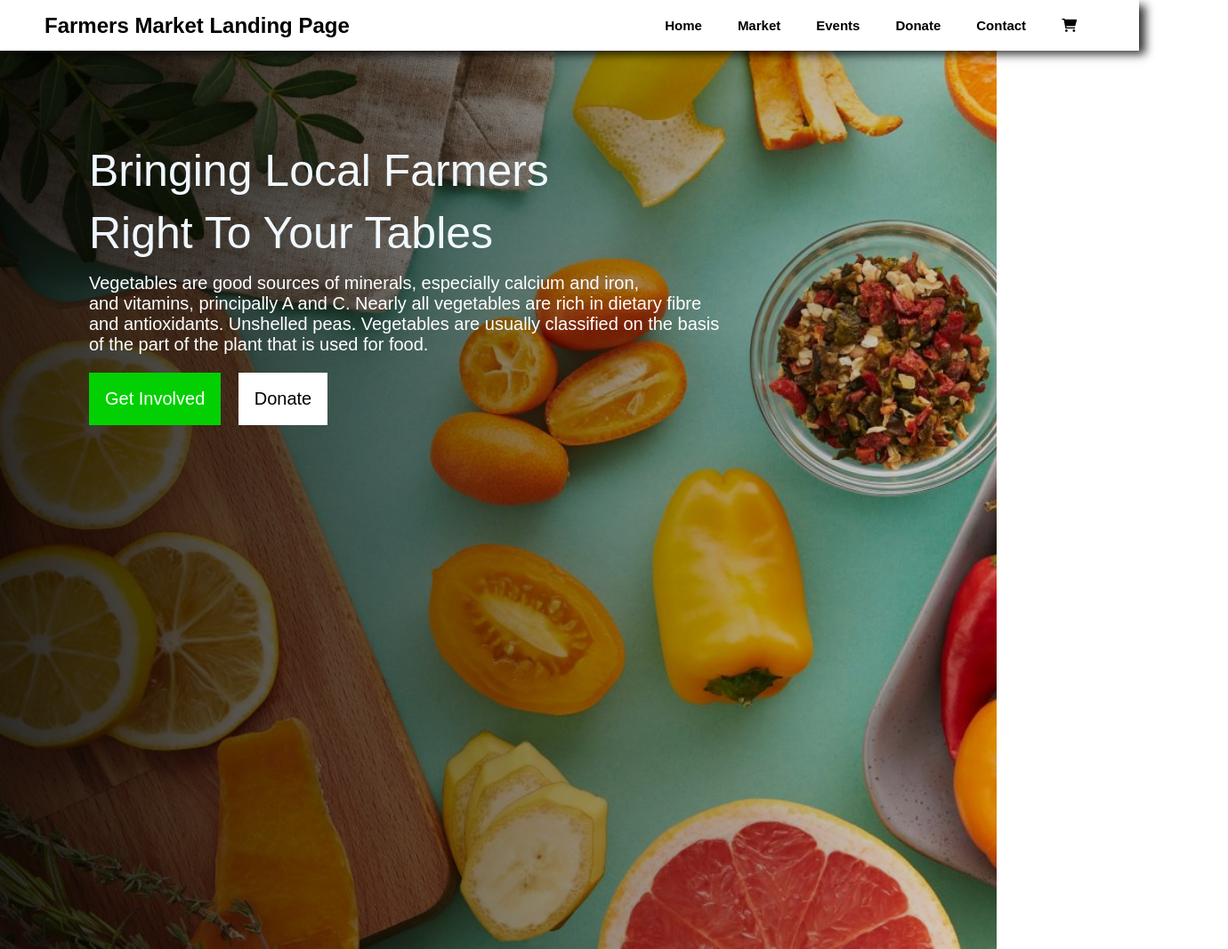
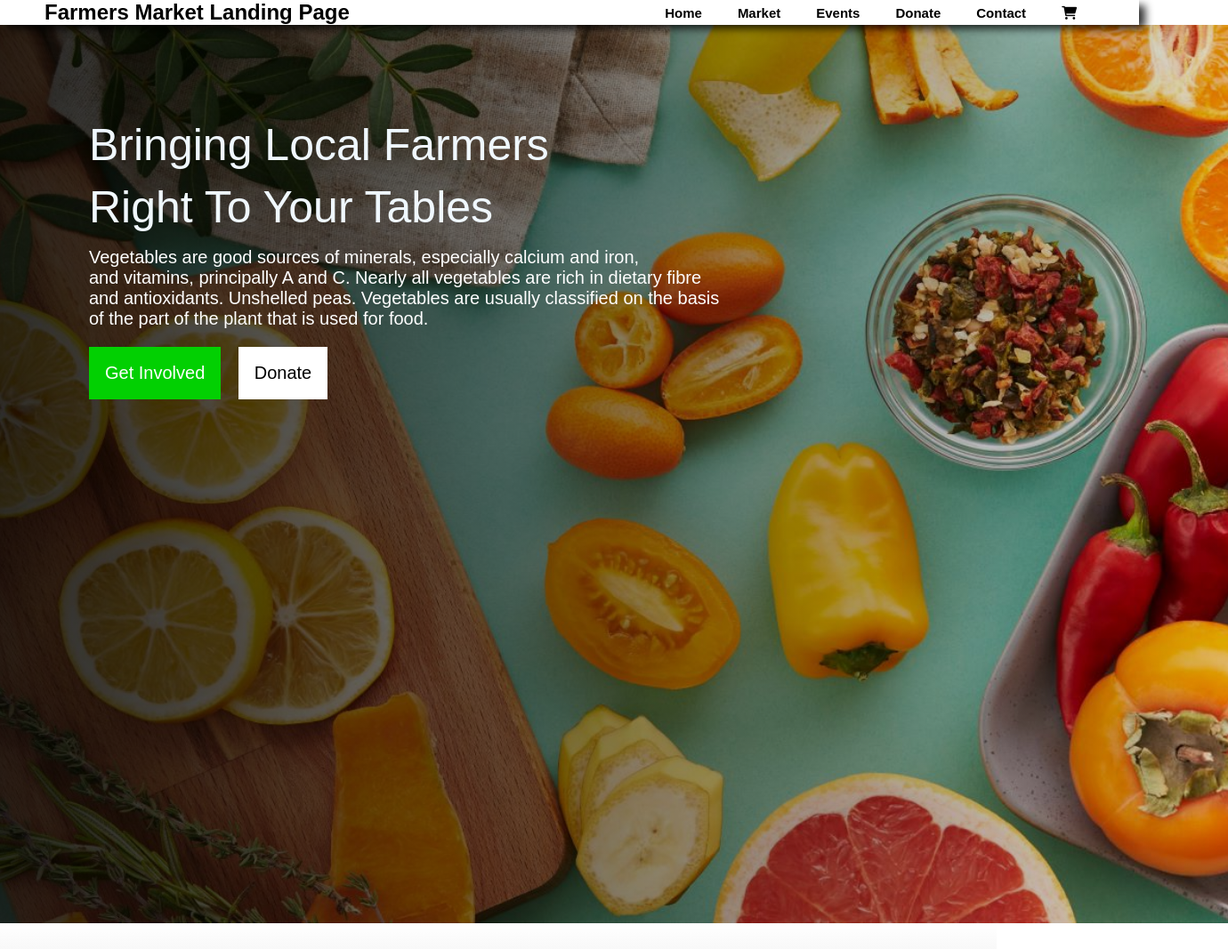
Before and after one commit to ShadowBolt23/WebProjects, a plain HTML site: page index.html in a window 1280 px wide. Shown: the top 1067 px of the page at 89% size, 1380 px wide, since content can reach past the window. Drawn offline with Linux system fonts and the light colour scheme.

Commit message:
Update style.css

```diff
--- a/style.css
+++ b/style.css
@@ -12,7 +12,7 @@ nav{
     justify-content: space-between;
     margin:0 0px;
     padding: 0px 50px;
-    height: 57px;
+    height: 30%;
     align-items: center;
     z-index: 2;
     position: sticky;
@@ -49,7 +49,7 @@ nav ul li a:hover{
 .container{
     padding: 100px 0 30px 100px;
     height: 110vh;
-    width: 1020px;
+    width:100%;
     background-color: rgb(79, 74, 74);
     background-image:linear-gradient(to right, rgba(0, 0, 0, 0.813),rgba(0, 0, 0, 0.118)),
     url("pexels-vanessa-loring-5965988.jpg");
@@ -120,7 +120,7 @@ nav ul li a:hover{
    grid-template-columns: 200px 500px;
    grid-template-rows:100px 200px ;
    grid-gap: 30px 100px;
-
+   width:100%;
 }
 .row1 h2{
 
```
